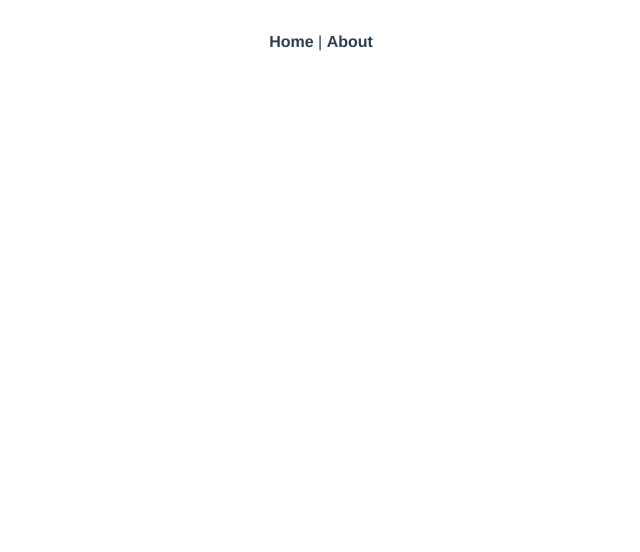
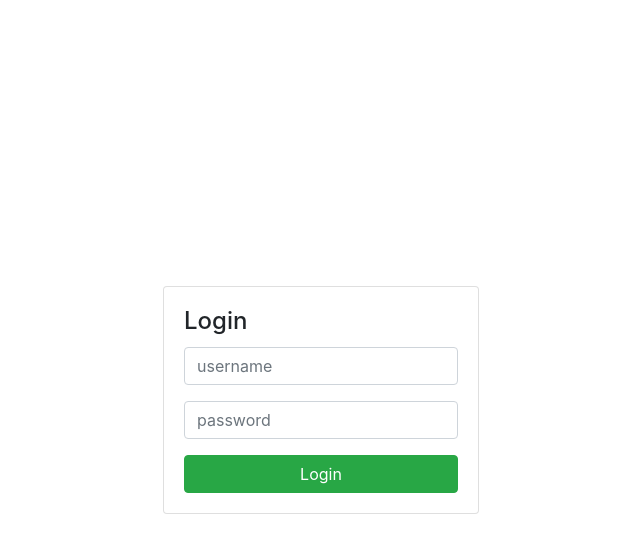
Before and after one commit to Tekiter/SimpleBoard, a Vue app in the folder client/: page /login in a window 1280 px wide. Shown: the top 552 px of the page, without its empty margins (319-959 px from the left). Built offline with nearby package versions, Linux system fonts and the light colour scheme.

Commit message:
Create login page

```diff
--- a/client/src/App.vue
+++ b/client/src/App.vue
@@ -1,32 +1,11 @@
 <template>
   <div id="app">
-    <div id="nav">
-      <router-link to="/">Home</router-link> |
-      <router-link to="/about">About</router-link>
-    </div>
+
     <router-view/>
   </div>
 </template>
 
 <style>
-#app {
-  font-family: 'Avenir', Helvetica, Arial, sans-serif;
-  -webkit-font-smoothing: antialiased;
-  -moz-osx-font-smoothing: grayscale;
-  text-align: center;
-  color: #2c3e50;
-}
 
-#nav {
-  padding: 30px;
-}
 
-#nav a {
-  font-weight: bold;
-  color: #2c3e50;
-}
-
-#nav a.router-link-exact-active {
-  color: #42b983;
-}
 </style>
--- a/client/src/router/index.js
+++ b/client/src/router/index.js
@@ -9,6 +9,11 @@ const routes = [
     path: '/',
     name: 'home',
     component: Home
+  },
+  {
+    path: '/login',
+    name: 'login',
+    component: () => import('../views/Login.vue')
   },
   {
     path: '/about',
--- a/client/src/store/session.js
+++ b/client/src/store/session.js
@@ -14,7 +14,7 @@ export default {
     },
     actions: {
         initialize(context) {
-            let accessToken = localStorage.getItem('accessToken')
+            let accessToken = localStorage.getItem('access_token')
             context.commit('SET_ACCESS_TOKEN', accessToken)
         },
         async login(context, {username, password}) {
@@ -24,8 +24,9 @@ export default {
                     baseURL: session.apiURL
                 })
 
-                if (res.access_token) {
-                    context.commit('SET_ACCESS_TOKEN', res.access_token)
+                if (res.data.access_token) {
+                    localStorage.setItem('access_token', res.data.access_token)
+                    context.commit('SET_ACCESS_TOKEN', res.data.access_token)
                     return
                 }
                 throw res
--- /dev/null
+++ b/client/src/views/Login.vue
@@ -0,0 +1,52 @@
+<template>
+    <div class="mainscreen">
+        <div class="d-flex justify-content-center align-items-center">
+            <b-card title="Login">
+                <b-card-text>
+
+                    <b-form @submit="onSubmit">
+                        <b-form-group>
+                            <b-form-input v-model="username" placeholder="username">
+                            </b-form-input>
+                        </b-form-group>
+                        <b-form-group >
+                            <b-form-input v-model="password" type="password" placeholder="password">
+                            </b-form-input>
+                        </b-form-group>
+                        <b-button type="submit" variant="success" :block="true">Login</b-button>
+                    </b-form>
+                </b-card-text>
+            </b-card>
+        </div>
+    </div>
+</template>
+<style scoped>
+.mainscreen > div {
+    height: 100vh
+}
+</style>
+<script>
+export default {
+    data() {
+        return {
+            username: "",
+            password: ""
+        }
+    },
+
+    methods: {
+        async onSubmit(evt) {
+            evt.preventDefault()
+            try {
+
+                const res = await this.$store.dispatch('login', {username:this.username, password:this.password})
+                console.log("SUCCESS")
+                this.$router.push('/home')
+            }
+            catch (err) {
+                console.log(err)
+            }
+        }
+    }
+}
+</script>
```
